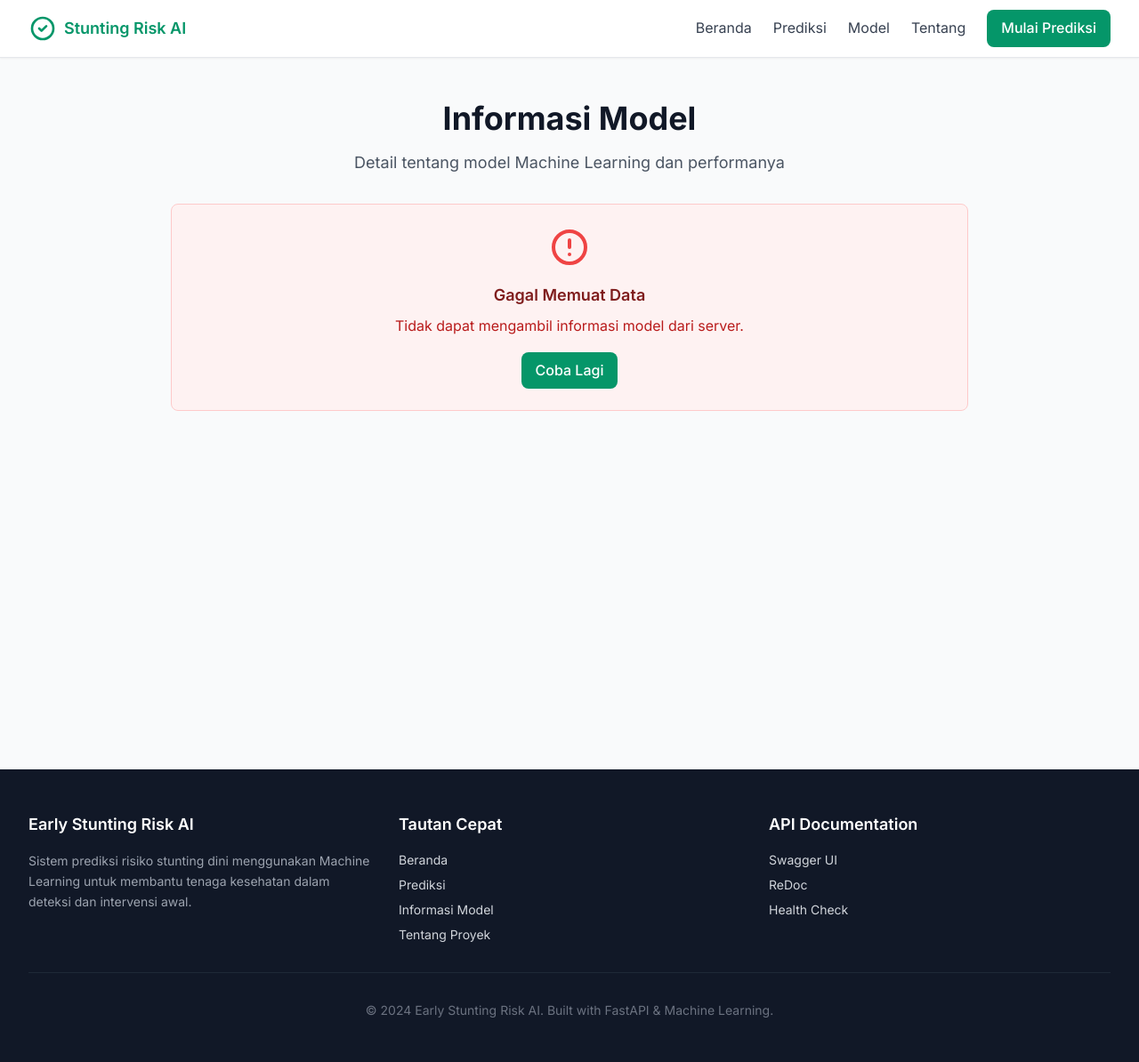
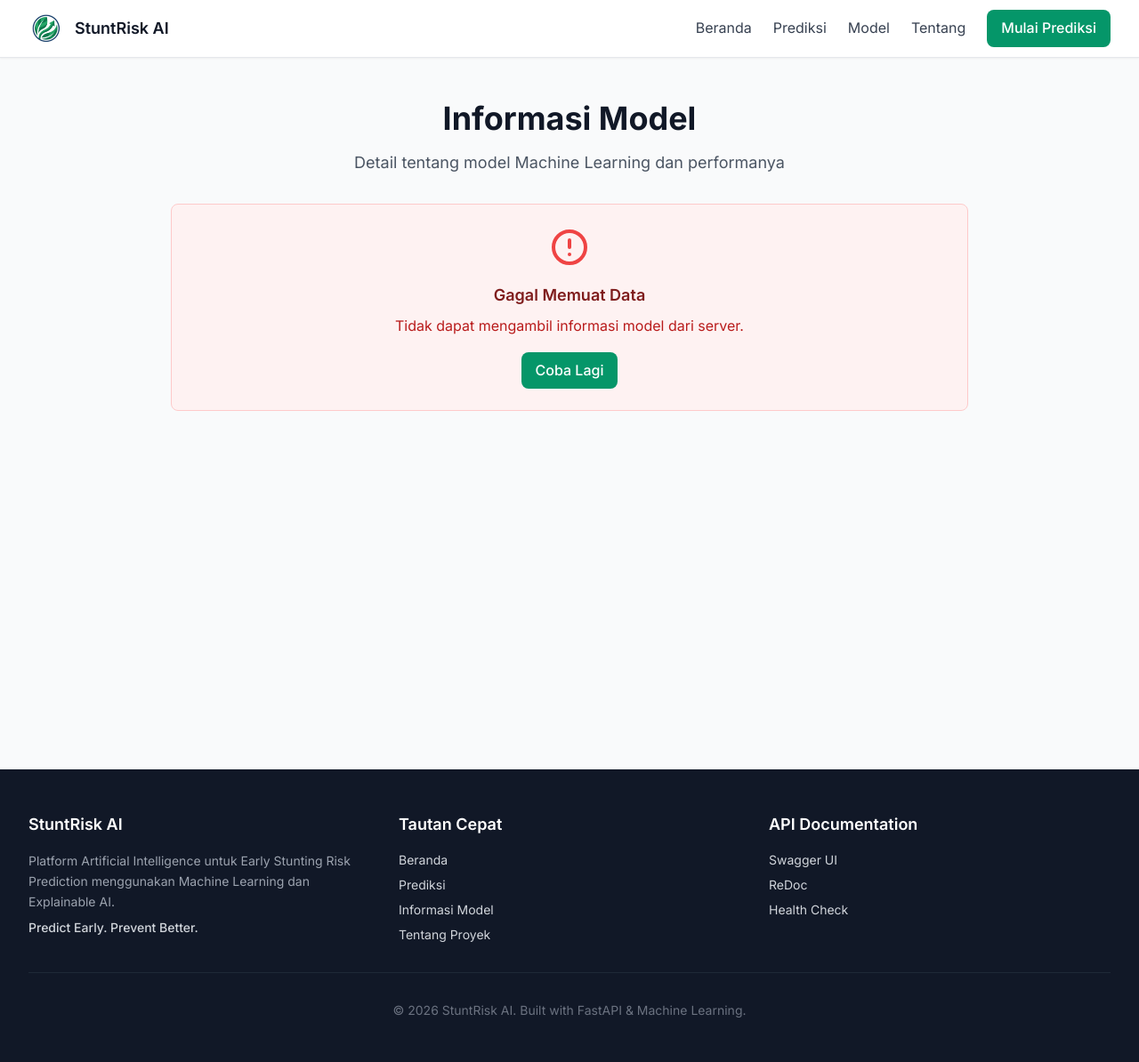
Before and after one commit to hamzbriel/early-stunting-risk-ai, a FastAPI app: page /model-info in a window 1280 px wide. Shown: the whole page at 89% size. Run offline with FastAPI, Linux system fonts and the light colour scheme; parts of the project's set-up code (start-up, migrations or seed data) failed here and were passed over.

Commit message:
feat(frontend): implement StuntRisk AI branding and UI improvements
- Update brand identity to StuntRisk AI with logo, UI, and backend fixes
- Improve form icons and spacing
- Fix model info endpoint to display metrics

```diff
--- a/backend/app/config.py
+++ b/backend/app/config.py
@@ -107,6 +107,16 @@
         """Path to explanation summary JSON."""
         return self.EXPLAINABILITY_DIR / "explanation_summary.json"
 
+    @property
+    def METRICS_PATH(self) -> Path:
+        """Path to evaluation metrics JSON."""
+        return self.MODEL_DIR / "metrics" / "metrics.json"
+
+    @property
+    def MODEL_INFO_PATH(self) -> Path:
+        """Path to model info JSON."""
+        return self.MODEL_DIR / "metrics" / "model_info.json"
+
     # Static files and templates
     @property
     def STATIC_DIR(self) -> Path:
--- a/backend/app/core/model_loader.py
+++ b/backend/app/core/model_loader.py
@@ -50,7 +50,8 @@
 
         # Optional artifacts (won't crash if missing)
         self.training_config = self._load_training_config()
-        self.evaluation_results = None
+        self.model_info_data = self._load_model_info_data()
+        self.evaluation_results = self._load_evaluation_results()
         self.explanation_summary = self._load_explanation_summary()
         self.feature_importance = self._load_feature_importance()
 
@@ -202,6 +203,51 @@
             logger.warning(f"Failed to load feature importance: {e}")
             return None
 
+    def _load_model_info_data(self) -> Optional[dict[str, Any]]:
+        """Load model info from JSON (optional)."""
+        path = settings.MODEL_INFO_PATH
+        logger.info(f"Loading model info from: {path.name}")
+
+        if not path.exists():
+            logger.warning("Model info not found (optional)")
+            return None
+
+        try:
+            with open(path, "r", encoding="utf-8") as f:
+                info = json.load(f)
+            logger.info("Model info loaded successfully")
+            return info
+        except Exception as e:
+            logger.warning(f"Failed to load model info: {e}")
+            return None
+
+    def _load_evaluation_results(self) -> Optional[dict[str, Any]]:
+        """Load evaluation metrics from JSON (optional)."""
+        path = settings.METRICS_PATH
+        logger.info(f"Loading evaluation metrics from: {path.name}")
+
+        if not path.exists():
+            logger.warning("Evaluation metrics not found (optional)")
+            return None
+
+        try:
+            with open(path, "r", encoding="utf-8") as f:
+                metrics = json.load(f)
+
+            # Transform keys to match API schema (lowercase)
+            formatted_metrics = {
+                "accuracy": metrics.get("Accuracy"),
+                "precision": metrics.get("Precision"),
+                "recall": metrics.get("Recall"),
+                "f1_score": metrics.get("F1")
+            }
+
+            logger.info("Evaluation metrics loaded successfully")
+            return {"test_metrics": formatted_metrics}
+        except Exception as e:
+            logger.warning(f"Failed to load evaluation metrics: {e}")
+            return None
+
     def get_model_info(self) -> dict[str, Any]:
         """
         Get comprehensive model information.
@@ -220,6 +266,10 @@
         if self.training_config:
             info["training_date"] = self.training_config.get("training_date")
             info["model_name"] = self.training_config.get("model_name")
+
+        # Fallback to model_info_data if training_config doesn't have model_name
+        if not info.get("model_name") and self.model_info_data:
+            info["model_name"] = self.model_info_data.get("model_name")
 
         # Add evaluation metrics if available
         if self.evaluation_results:
--- a/backend/app/templates/base.html
+++ b/backend/app/templates/base.html
@@ -5,11 +5,11 @@
     <meta name="viewport" content="width=device-width, initial-scale=1.0">
     <meta http-equiv="X-UA-Compatible" content="IE=edge">
 
-    <title>{% block title %}Early Stunting Risk AI{% endblock %}</title>
+    <title>{% block title %}StuntRisk AI{% endblock %}</title>
 
-    <meta name="description" content="Sistem prediksi risiko stunting dini menggunakan AI untuk membantu tenaga kesehatan dalam deteksi dan intervensi awal.">
-    <meta name="keywords" content="stunting, AI, machine learning, healthcare, prediksi risiko, kesehatan anak">
-    <meta name="author" content="Early Stunting Risk AI">
+    <meta name="description" content="Platform Artificial Intelligence untuk Early Stunting Risk Prediction menggunakan Machine Learning dan Explainable AI.">
+    <meta name="keywords" content="stunting, AI, machine learning, healthcare, prediksi risiko, kesehatan anak, explainable AI, SHAP">
+    <parameter name="author" content="StuntRisk AI">
 
     <!-- Tailwind CSS Output (compiled) -->
     <link rel="stylesheet" href="{{ url_for('static', path='/css/output.css') }}">
@@ -19,8 +19,8 @@
     <link rel="preconnect" href="https://fonts.gstatic.com" crossorigin>
     <link href="https://fonts.googleapis.com/css2?family=Inter:wght@300;400;500;600;700&display=swap" rel="stylesheet">
 
-    <!-- Favicon (placeholder) -->
-    <link rel="icon" type="image/x-icon" href="{{ url_for('static', path='/icons/favicon.ico') }}">
+    <!-- Favicon -->
+    <link rel="icon" type="image/png" href="{{ url_for('static', path='/images/logo.png') }}">
 
     {% block extra_css %}{% endblock %}
 </head>
@@ -34,11 +34,9 @@
             <div class="flex justify-between items-center h-16">
                 <!-- Logo & Brand -->
                 <div class="flex items-center">
-                    <a href="/" class="flex items-center space-x-2 text-emerald-600 hover:text-emerald-700 transition-colors">
-                        <svg class="w-8 h-8" fill="none" stroke="currentColor" viewBox="0 0 24 24">
-                            <path stroke-linecap="round" stroke-linejoin="round" stroke-width="2" d="M9 12l2 2 4-4m6 2a9 9 0 11-18 0 9 9 0 0118 0z"></path>
-                        </svg>
-                        <span class="font-semibold text-lg">Stunting Risk AI</span>
+                    <a href="/" class="flex items-center space-x-3 hover:opacity-80 transition-opacity">
+                        <img src="{{ url_for('static', path='/images/logo.png') }}" alt="StuntRisk AI Logo" class="h-10 w-auto">
+                        <span class="font-semibold text-lg text-gray-900">StuntRisk AI</span>
                     </a>
                 </div>
 
@@ -87,9 +85,12 @@
             <div class="grid grid-cols-1 md:grid-cols-3 gap-8">
                 <!-- About Section -->
                 <div>
-                    <h3 class="text-white font-semibold text-lg mb-4">Early Stunting Risk AI</h3>
+                    <h3 class="text-white font-semibold text-lg mb-4">StuntRisk AI</h3>
                     <p class="text-sm text-gray-400 leading-relaxed">
-                        Sistem prediksi risiko stunting dini menggunakan Machine Learning untuk membantu tenaga kesehatan dalam deteksi dan intervensi awal.
+                        Platform Artificial Intelligence untuk Early Stunting Risk Prediction menggunakan Machine Learning dan Explainable AI.
+                    </p>
+                    <p class="text-sm text-emerald-400 font-medium mt-2">
+                        Predict Early. Prevent Better.
                     </p>
                 </div>
 
@@ -117,7 +118,7 @@
 
             <!-- Copyright -->
             <div class="border-t border-gray-800 mt-8 pt-8 text-center text-sm text-gray-500">
-                <p>&copy; 2024 Early Stunting Risk AI. Built with FastAPI & Machine Learning.</p>
+                <p>&copy; 2026 StuntRisk AI. Built with FastAPI & Machine Learning.</p>
             </div>
         </div>
         {% endblock %}
--- a/backend/app/templates/model.html
+++ b/backend/app/templates/model.html
@@ -1,6 +1,6 @@
 {% extends "base.html" %}
 
-{% block title %}Informasi Model - Early Stunting Risk AI{% endblock %}
+{% block title %}Informasi Model - StuntRisk AI{% endblock %}
 
 {% block content %}
 
@@ -182,7 +182,7 @@
                     const metricCard = document.createElement('div');
                     metricCard.className = 'text-center p-4 bg-gray-50 rounded-lg';
                     metricCard.innerHTML = `
-                        <p class="text-2xl font-bold text-emerald-600">${(value * 100).toFixed(1)}%</p>
+                        <p class="text-2xl font-bold text-emerald-600">${(value * 100).toFixed(2)}%</p>
                         <p class="text-sm text-gray-600 mt-1">${metricLabels[key] || key}</p>
                     `;
                     metricsContainer.appendChild(metricCard);
--- a/model/artifacts/training_config.json
+++ b/model/artifacts/training_config.json
@@ -1,4 +1,7 @@
 {
+    "model_type": "Gradient Boosting",
+    "model_name": "CatBoost",
+    "training_date": "11 Juli 2026",
     "random_state": 42,
     "target_column": "risk_level",
     "cross_validation": 5,
```
Also changed, not shown: backend/app/templates/about.html (+9 -7 lines), backend/app/templates/index.html (+10 -5 lines), backend/app/templates/prediction.html (+13 -3 lines), backend/app/static/images/logo.png (added).
